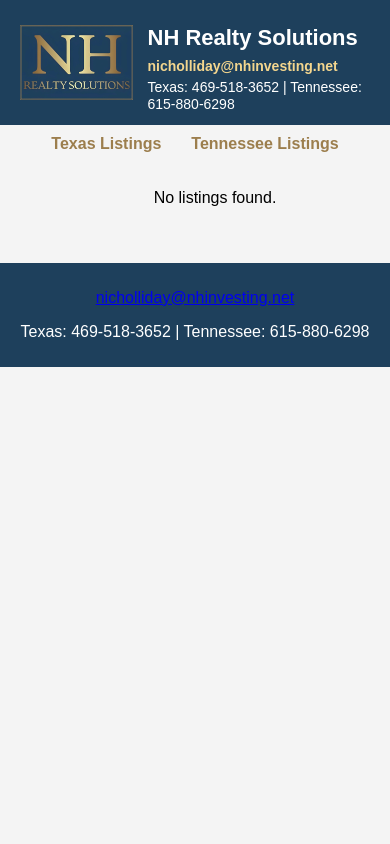
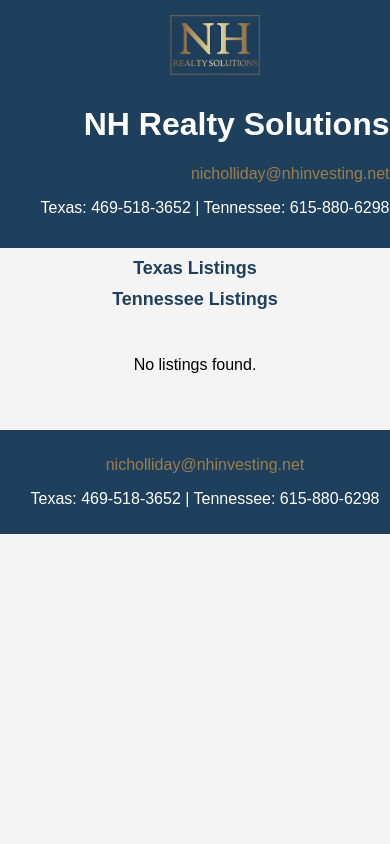
Before and after one commit to n-hrynkiw/nhrealtysolutions, a Flask app: page / in a window 390 px wide. Run offline with Flask 3, Linux system fonts and the light colour scheme; data that the repository does not hold is empty.

Commit message:
“building”

```diff
--- a/static/css/styles.css
+++ b/static/css/styles.css
@@ -8,177 +8,177 @@ body {
 
 /* Header Styling */
 header {
+    background-color: #1e405c;
+    color: white;
     display: flex;
     align-items: center;
-    justify-content: flex-start;
-    background-color: #1e405c;
-    color: white;
-    padding: 10px 20px;
+    padding: 15px 20px;
+    justify-content: space-between;
+    width: 100%;
 }
 
 .header-container {
     display: flex;
     align-items: center;
     width: 100%;
-    max-width: 1200px;
+    justify-content: space-between;
 }
 
 .logo {
-    height: 75px;
-    width: auto;
-    margin-right: 15px;
+    height: 70px; /* Adjust as needed */
 }
 
 .header-info {
-    display: flex;
-    flex-direction: column;
-    line-height: 1.2;
+    text-align: right;
 }
 
-.header-info h1 {
-    font-size: 22px;
-    margin-bottom: 5px;
-}
-
-.header-info p {
-    font-size: 14px;
-    margin: 2px 0;
-}
-
-/* Market Links - Text Links Instead of Buttons */
-nav {
-    display: flex;
-    justify-content: center;
-    margin-top: 10px;
-}
-
-nav a {
+.header-info a {
+    color: #9c7e4d;
     text-decoration: none;
-    font-size: 16px;
-    font-weight: bold;
-    color: #9c7e4d; /* Gold */
-    margin: 0 15px;
-    transition: color 0.3s ease-in-out;
-}
-
-nav a:hover {
-    color: #d4af72; /* Lighter Gold */
-    text-decoration: underline;
-}
-
-/* Make Email More Visible */
-.header-info a {
-    color: #f4d68e !important; /* Brighter gold */
-    text-decoration: none;
-    font-weight: bold;
 }
 
 .header-info a:hover {
     text-decoration: underline;
 }
 
-/* Listings Container - Centered */
+/* Navigation */
+nav {
+    text-align: center;
+    margin-top: 10px;
+}
+
+nav a {
+    text-decoration: none;
+    color: #1e405c;
+    font-weight: bold;
+    margin: 0 15px;
+    font-size: 18px;
+    transition: color 0.3s;
+}
+
+nav a:hover {
+    color: #9c7e4d;
+}
+
+/* Listings Container */
 #listings-container {
-    flex-grow: 1; /* Pushes footer down */
     display: flex;
-    flex-direction: column;
-    align-items: center; /* Centers listings horizontally */
-    justify-content: center; /* Ensures they are properly spaced */
-    width: 100%;
+    flex-wrap: wrap;
+    justify-content: center;
     padding: 20px;
 }
 
-/* Individual Listings */
+/* Individual Listing */
 .listing {
+    background: white;
+    border-radius: 8px;
+    box-shadow: 0 4px 6px rgba(0, 0, 0, 0.1);
+    margin: 15px;
+    padding: 15px;
     display: flex;
     flex-direction: row;
+    width: 90%;
+    max-width: 800px;
     align-items: center;
-    justify-content: flex-start;
-    width: 80%; /* Adjust width to fit well */
-    max-width: 900px; /* Prevents too wide stretch */
-    background: white;
-    border-radius: 8px;
-    box-shadow: 0 4px 8px rgba(0, 0, 0, 0.2);
-    margin: 15px 0;
-    padding: 15px;
-    transition: transform 0.2s ease-in-out;
 }
 
-/* Listing Image */
 .listing img {
-    width: 200px;
-    height: auto;
-    border-radius: 6px;
+    width: 180px;
+    height: 120px;
+    object-fit: cover;
+    border-radius: 8px;
     margin-right: 15px;
 }
 
-/* Emphasize the address */
-.listing-address {
-    font-size: 18px;  /* Make the address slightly larger */
-    font-weight: bold; /* Bold for emphasis */
-    color: #1e405c;  /* Darker shade for readability */
-    margin-bottom: 5px; /* Add spacing */
+/* Listing Info */
+.listing-content {
+    flex-grow: 1;
 }
 
-
-/* Listing Text */
-.listing-info {
-    flex-grow: 1;
-    text-align: left;
+.listing-address {
+    font-size: 20px;
+    font-weight: bold;
+    color: #1e405c;
 }
-
-.listing-info p:first-child {
-    font-size: 18px;  /* Make the address slightly larger */
-    font-weight: bold; /* Bold for emphasis */
-    color: #1e405c;  /* Darker shade for readability */
-}
-
-
-/* Ensure buttons look clean */
-.listing-info button {
-    background-color: #1e405c;
-    color: white;
-    border: none;
-    padding: 10px 15px;
-    cursor: pointer;
-    border-radius: 5px;
-    font-size: 16px;
-    transition: background 0.3s ease-in-out;
-}
-
-.listing-info button:hover {
-    background-color: #9c7e4d;
-}
-
 
 .listing p {
     margin: 5px 0;
 }
 
-/* Ensure body takes full height */
-body {
-    display: flex;
-    flex-direction: column;
-    min-height: 100vh;
-    margin: 0;
+/* Buttons */
+button {
+    background-color: #1e405c;
+    color: white;
+    padding: 8px 12px;
+    border: none;
+    border-radius: 4px;
+    cursor: pointer;
+    font-size: 16px;
 }
 
-/* Footer sits at the bottom of content */
+button:hover {
+    background-color: #9c7e4d;
+}
+
+/* Footer */
 footer {
     background-color: #1e405c;
     color: white;
     text-align: center;
-    padding: 10px 0;
+    padding: 10px;
+    margin-top: 20px;
     width: 100%;
-    margin-top: 20px; /* Adds space between listings and footer */
 }
 
-.footer-info a {
-    color: #9c7e4d; /* Gold color */
-    text-decoration: none; /* Optional: Removes underline */
-    font-weight: bold; /* Optional: Makes it stand out */
+footer a {
+    color: #9c7e4d;
+    text-decoration: none;
 }
 
-.footer-info a:hover {
-    text-decoration: underline; /* Optional: Adds underline on hover */
+footer a:hover {
+    text-decoration: underline;
 }
+
+/* Mobile Styles */
+@media (max-width: 768px) {
+    header {
+        flex-direction: column;
+        text-align: center;
+    }
+
+    .header-container {
+        flex-direction: column;
+    }
+
+    .logo {
+        height: 60px;
+        margin-bottom: 10px;
+    }
+
+    .listing {
+        flex-direction: column;
+        text-align: center;
+    }
+
+    .listing img {
+        width: 100%;
+        height: auto;
+        margin: 0;
+    }
+
+    nav {
+        display: flex;
+        flex-direction: column;
+        align-items: center;
+    }
+
+    nav a {
+        margin-bottom: 10px;
+    }
+
+    footer {
+        position: relative;
+        bottom: 0;
+        width: 100%;
+    }
+}
```
